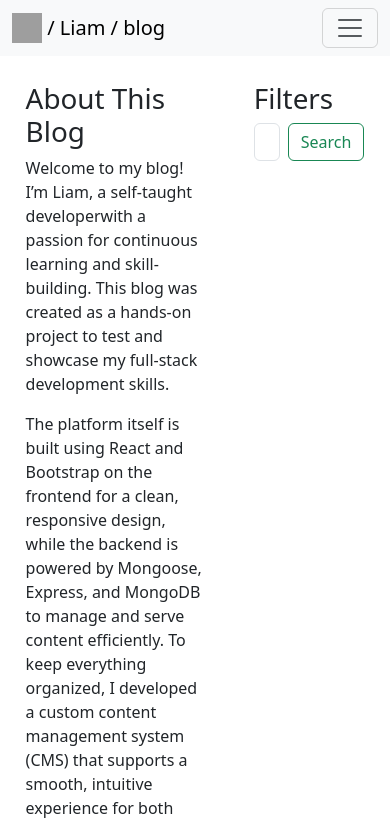
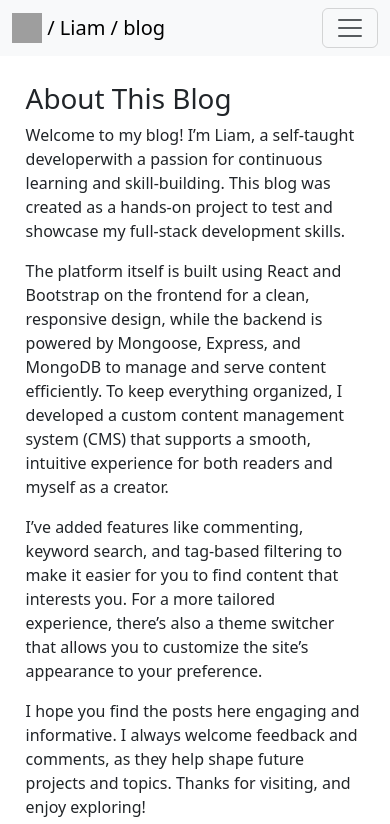
Before and after one commit to caduregel/blog-frontend, a React (Vite) app: page /about in a window 390 px wide. Shown: the top 824 px of the page. Built offline with nearby package versions, Linux system fonts and the light colour scheme; grey boxes are pictures that could not be loaded.

Commit message:
More responsive

```diff
--- a/src/globals.css
+++ b/src/globals.css
@@ -40,3 +40,11 @@
 .new-comment-form {
     padding: 12px;
 }
+
+@media only screen and (max-width: 800px) {
+    .grid-container-double {
+        width: 100vw;
+        display: flex;
+        flex-direction: column;
+    }
+  }
```
